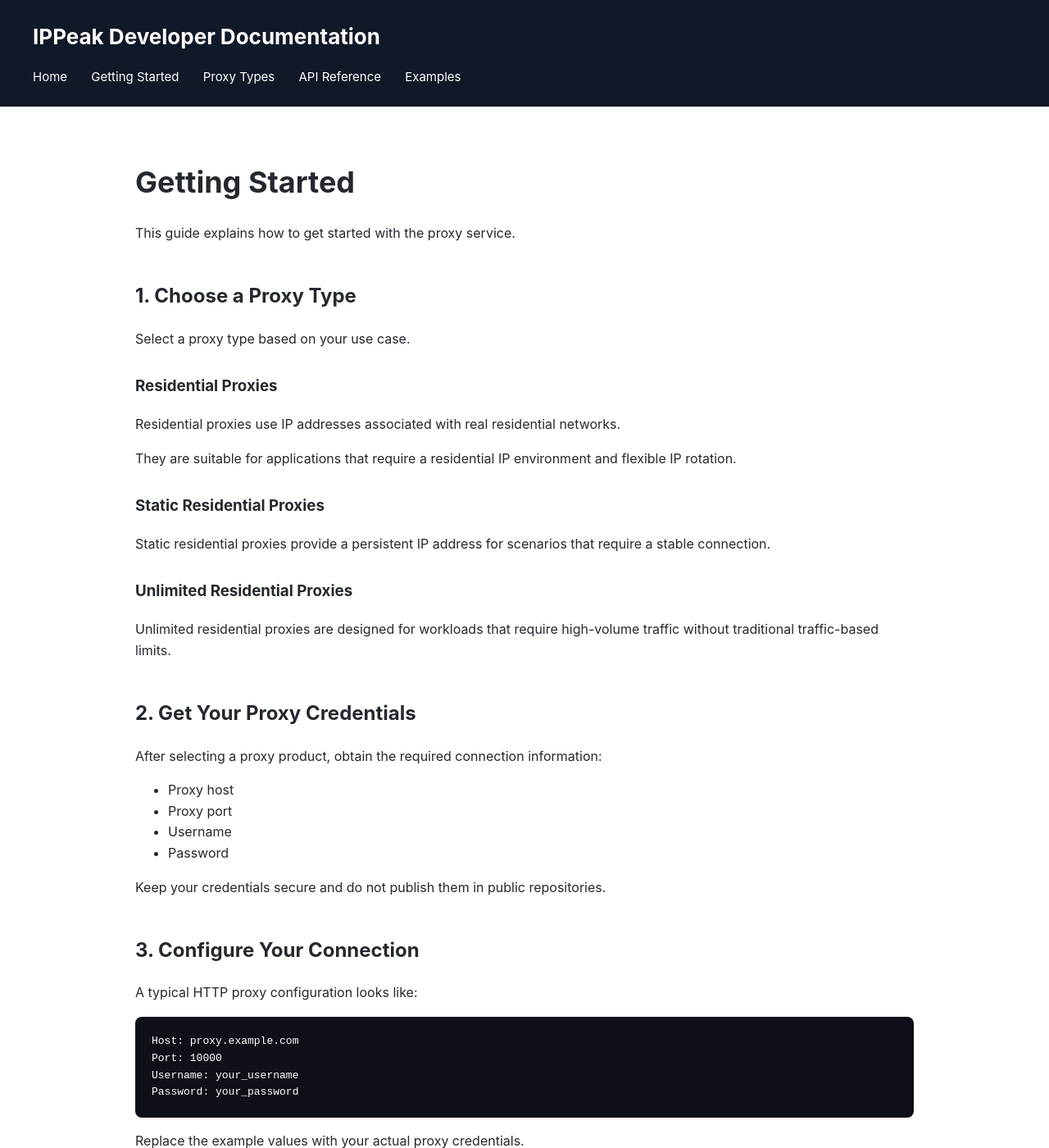
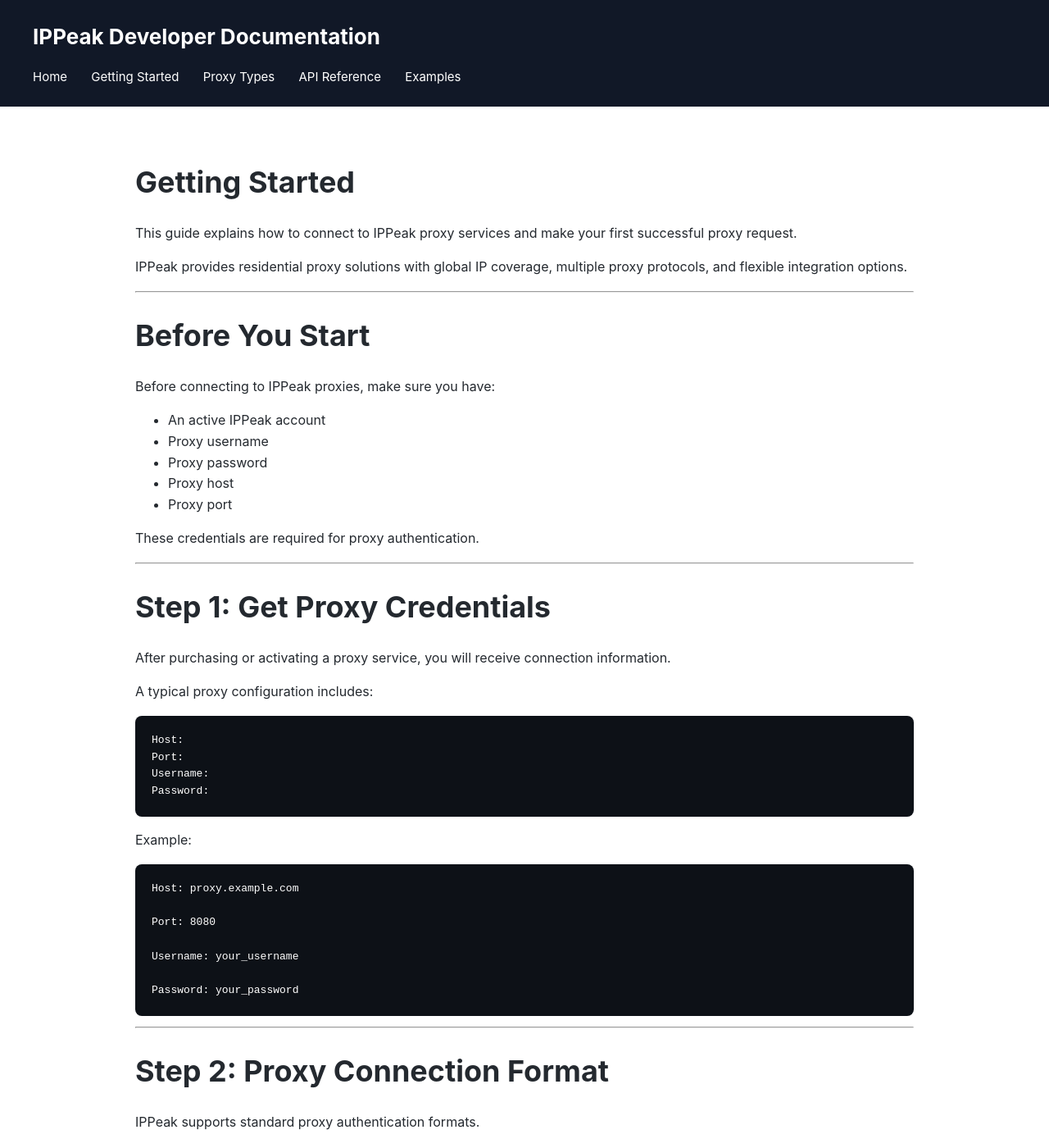
Before and after one commit to IPPeak/IPPeak-Residential-Proxy, a Jekyll site: the page built from docs/getting-started.md, in a window 1280 px wide and 1400 px high. Shown: the whole window at 82% size. Built offline with Jekyll 4.4.1, drawn with Linux system fonts in a browser that asks for light colours; some of the changed text lies outside the part shown.

Commit message:
Revise getting started guide for IPPeak proxies
Updated the getting started guide to include detailed instructions on connecting to IPPeak proxy services, configuring connections, and verifying proxy functionality.

````diff
--- a/docs/getting-started.md
+++ b/docs/getting-started.md
@@ -1,87 +1,232 @@
 ---
 layout: default
 title: Getting Started
-permalink: /getting-started/
 ---
 
 # Getting Started
 
-This guide explains how to get started with the proxy service.
 
-## 1. Choose a Proxy Type
+This guide explains how to connect to IPPeak proxy services and make your first successful proxy request.
 
-Select a proxy type based on your use case.
 
-### Residential Proxies
+IPPeak provides residential proxy solutions with global IP coverage, multiple proxy protocols, and flexible integration options.
 
-Residential proxies use IP addresses associated with real residential networks.
 
-They are suitable for applications that require a residential IP environment and flexible IP rotation.
+---
 
-### Static Residential Proxies
+# Before You Start
 
-Static residential proxies provide a persistent IP address for scenarios that require a stable connection.
 
-### Unlimited Residential Proxies
+Before connecting to IPPeak proxies, make sure you have:
 
-Unlimited residential proxies are designed for workloads that require high-volume traffic without traditional traffic-based limits.
 
-## 2. Get Your Proxy Credentials
-
-After selecting a proxy product, obtain the required connection information:
-
+- An active IPPeak account
+- Proxy username
+- Proxy password
 - Proxy host
 - Proxy port
-- Username
-- Password
 
-Keep your credentials secure and do not publish them in public repositories.
 
-## 3. Configure Your Connection
+These credentials are required for proxy authentication.
 
-A typical HTTP proxy configuration looks like:
 
-```text
+
+---
+
+# Step 1: Get Proxy Credentials
+
+
+After purchasing or activating a proxy service, you will receive connection information.
+
+
+A typical proxy configuration includes:
+
+
+```
+Host:
+Port:
+Username:
+Password:
+```
+
+
+Example:
+
+
+```
 Host: proxy.example.com
-Port: 10000
+
+Port: 8080
+
 Username: your_username
+
 Password: your_password
 ```
 
-Replace the example values with your actual proxy credentials.
 
-## 4. Test Your Connection
 
-Example command:
+---
+
+# Step 2: Proxy Connection Format
+
+
+IPPeak supports standard proxy authentication formats.
+
+
+## HTTP Proxy
+
+
+Format:
+
+
+```
+http://username:password@host:port
+```
+
+
+Example:
+
+
+```
+http://user123:pass123@proxy.example.com:8080
+```
+
+
+
+## SOCKS5 Proxy
+
+
+Format:
+
+
+```
+socks5://username:password@host:port
+```
+
+
+Example:
+
+
+```
+socks5://user123:pass123@proxy.example.com:1080
+```
+
+
+
+---
+
+# Step 3: Send Your First Request
+
+
+## Python Example
+
+
+Install requests:
+
 
 ```bash
-curl -x http://username:password@proxy.example.com:10000 https://example.com
+pip install requests
 ```
 
-If the request succeeds, the proxy connection is working correctly.
 
-## 5. Session Strategy
+Example:
 
-### Rotating Session
 
-The proxy IP changes automatically according to the rotation settings.
+```python
+import requests
 
-Recommended for applications requiring multiple IP addresses.
 
-### Sticky Session
+proxy = {
+    "http": "http://username:password@host:port",
+    "https": "http://username:password@host:port"
+}
 
-The same IP address is maintained during a session period.
 
-Recommended for applications requiring connection stability.
+response = requests.get(
+    "https://ipinfo.io",
+    proxies=proxy,
+    timeout=30
+)
 
-## Next Steps
 
-Continue reading:
+print(response.text)
+```
 
-```text
--[Proxy Types]({{ '/proxy-types/' | relative_url }})
--[API Reference]({{ '/api/' | relative_url }})
--[Python Examples]({{ '/examples/python/' | relative_url }})
--[Go Examples]({{ '/examples/go/' | relative_url }})
--[Node.js Examples]({{ '/examples/nodejs/' | relative_url }})
+
+
+---
+
+# Step 4: Verify Your Connection
+
+
+After sending a request, you can verify your proxy connection by checking:
+
+
+- IP address
+- Country location
+- Network information
+
+
+Example verification service:
+
+
 ```
+https://ipinfo.io
+```
+
+
+
+A successful response should display the proxy IP information instead of your original network IP.
+
+
+
+---
+
+# Supported Proxy Protocols
+
+
+IPPeak supports:
+
+
+| Protocol | Supported |
+|---|---|
+| HTTP | Yes |
+| HTTPS | Yes |
+| SOCKS5 | Yes |
+
+
+
+---
+
+# Connection Tips
+
+
+## Use Session Control
+
+
+For applications requiring consistent IP addresses, use sticky sessions.
+
+
+## Manage Request Frequency
+
+
+Avoid sending excessive requests from a single IP address.
+
+
+## Select The Right Proxy Type
+
+
+Choose the proxy solution based on your application requirements.
+
+
+---
+
+# Next Steps
+
+
+Continue exploring IPPeak documentation:
+
+
+- [Proxy Types](proxy-types.md)
+- [API Reference](api.md)
+- [Code Examples](examples.md)
````
